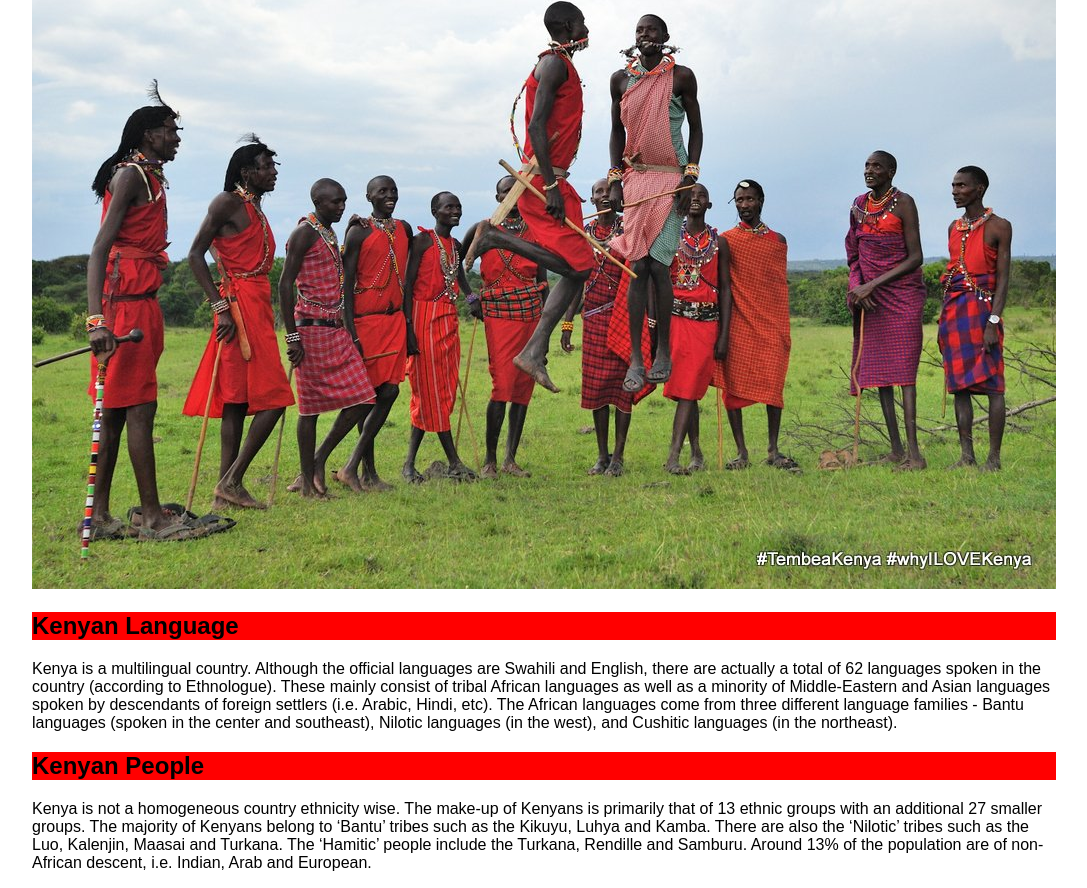
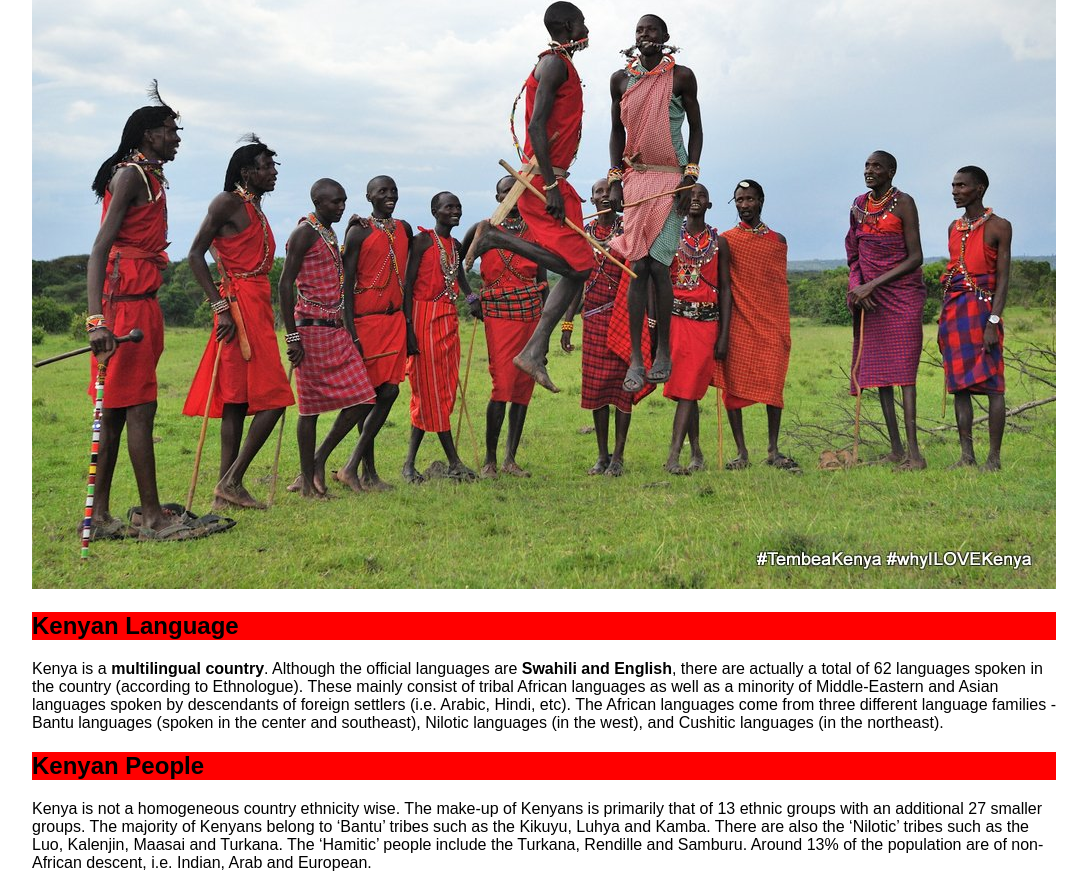
Before and after one commit to RebeccaJero/Personal-Assignment-1, a plain HTML site: page Kenya-Travel/index.html in a window 1280 px wide. Shown: the part 808-1696 px from the top of the page, without its empty margins (96-1183 px from the left). Drawn offline with Linux system fonts and the light colour scheme.

Commit message:
Add files via upload

```diff
--- a/Kenya-Travel/index.html
+++ b/Kenya-Travel/index.html
@@ -37,7 +37,7 @@
                     <img src="images/Kenyan-Collective-Kenya-Tourism-Festival-1.jpg" alt="Men Doing the Cultural Dance">
                     <h2>Kenyan Language</h2>
                     <p>
-                            Kenya is a multilingual country. Although the official languages are Swahili and English, there are actually a total of 62 languages spoken in the country (according to Ethnologue).
+                            Kenya is a <strong>multilingual country</strong>. Although the official languages are <strong>Swahili and English</strong>, there are actually a total of 62 languages spoken in the country (according to Ethnologue).
                             These mainly consist of tribal African languages as well as a minority of Middle-Eastern and Asian languages spoken by descendants of foreign settlers (i.e. Arabic, Hindi, etc).
                             The African languages come from three different language families - Bantu languages (spoken in the center and southeast), Nilotic languages (in the west), and Cushitic languages (in the northeast).
                     </p>
```
